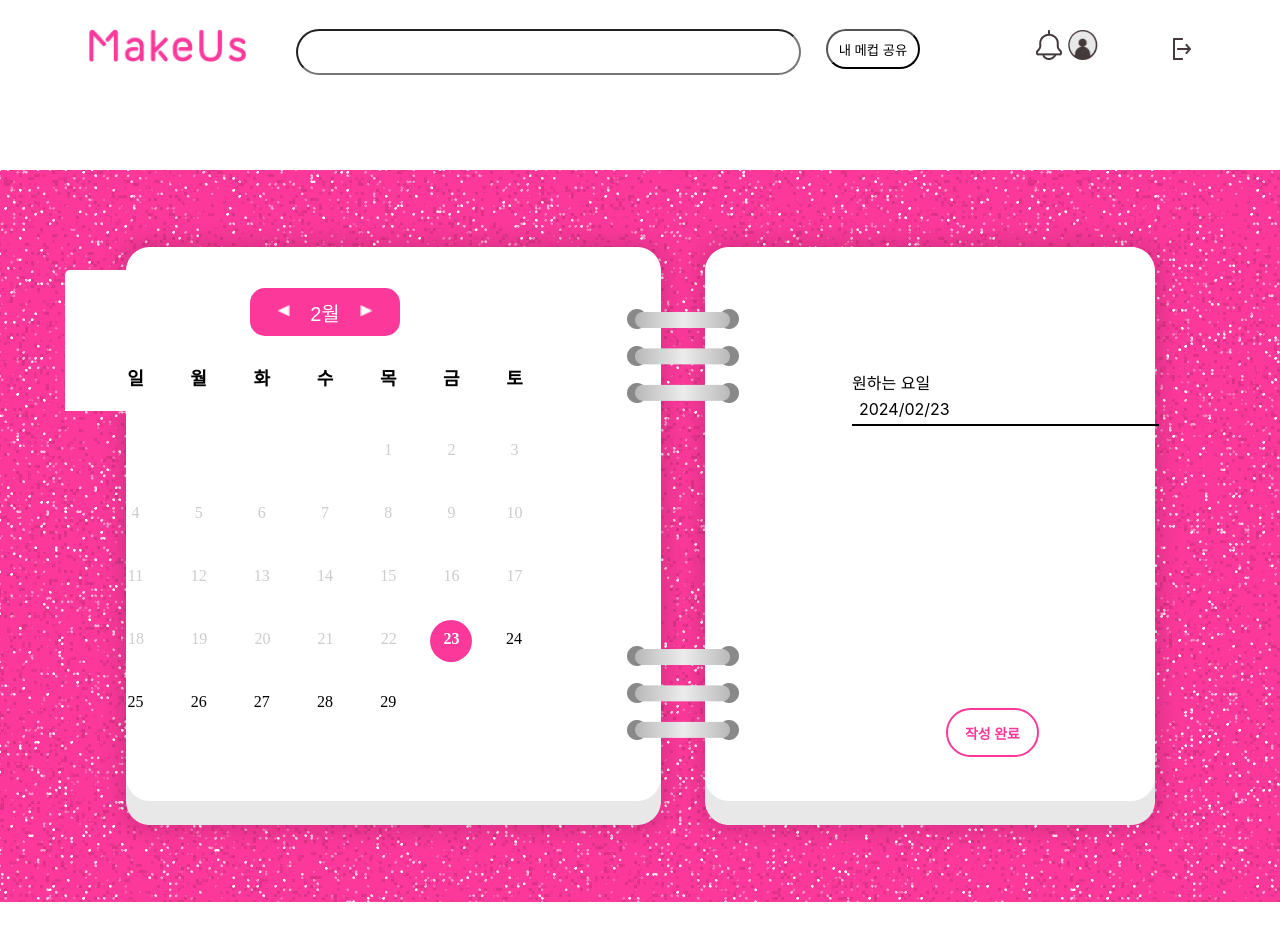
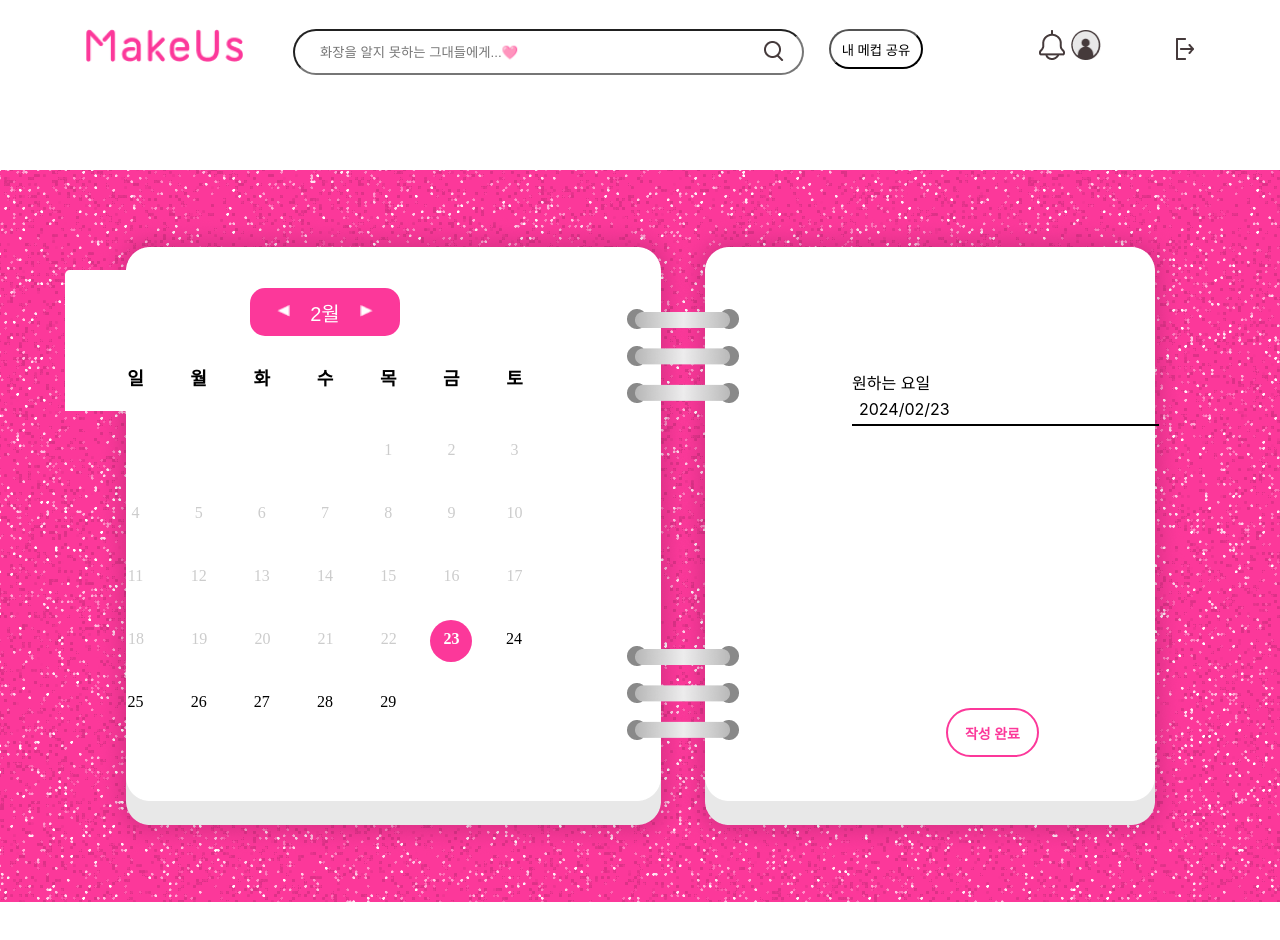
Before and after one commit to LikeLionHGU/makeup, a React (Create React App) app: page /UploadPost/1/calendar in a window 1280 px wide. Shown: the top 940 px of the page. Built offline with nearby package versions, Linux system fonts and the light colour scheme; no server answers; a web font is replaced by a local one.

Commit message:
feat : css + 검색

```diff
--- a/src/header/Header.js
+++ b/src/header/Header.js
@@ -11,7 +11,7 @@ import logout from "./image/logout.png";
 
 import styles from "./Header.module.css";
 
-export default function Header() {
+export default function Header({ search }) {
   return (
     <div className={styles.header}>
       <span className={styles.logo}>
@@ -21,7 +21,7 @@ export default function Header() {
         </Link>
       </span>
       <span id={styles.search}>
-        <Search></Search>
+        <Search search={search}></Search>
       </span>
       <span id={styles.post}>
         <Link to="/write">
--- a/src/header/Header.module.css
+++ b/src/header/Header.module.css
@@ -26,10 +26,11 @@
   border: 2px solid black;
 }
 #search input {
-  width: 497px;
+  width: 480px;
   height: 40px;
   border-radius: 40px;
   margin-right: 25px;
+  padding-left: 25px;
 }
 
 #post button {
--- a/src/header/search/Search.js
+++ b/src/header/search/Search.js
@@ -1,9 +1,14 @@
 import { useState } from "react";
 import dummy from "./dummydata.json";
+
+import ehe from "../image/ehe.png";
+
+import styles from "./Search.module.css";
+
 import { Link, useNavigate } from "react-router-dom";
 
-export default function Search() {
-  const [search, setSearch] = useState("");
+export default function Search({ search: prevSearch }) {
+  const [search, setSearch] = useState(prevSearch);
   const [member] = useState(dummy.data);
   const navigate = useNavigate();
 
@@ -11,43 +16,28 @@ export default function Search() {
     setSearch(e.target.value);
   };
 
-  // const filterResult = member.filter((p) => {
-  //   return (
-  //     p.title
-  //       .replace(" ", "")
-  //       .toLocaleLowerCase()
-  //       .includes(search.toLocaleLowerCase().replace(" ", "")) ||
-  //     p.body
-  //       .replace(" ", "")
-  //       .toLocaleLowerCase()
-  //       .includes(search.toLocaleLowerCase().replace(" ", "")) ||
-  //     p.tag
-  //       .replace(" ", "")
-  //       .toLocaleLowerCase()
-  //       .includes(search.toLocaleLowerCase().replace(" ", "")) ||
-  //     p.nickname
-  //       .replace(" ", "")
-  //       .toLocaleLowerCase()
-  //       .includes(search.toLocaleLowerCase().replace(" ", ""))
-  //   );
-  // });
-
   const handleKeyPress = (e) => {
     if (e.key === "Enter") {
       console.log({ search });
-      navigate("/searchboard", { search });
+      navigate("/searchboard", { state: { search } });
     }
   };
 
   return (
     <div>
-      <div className="content">
+      <div className={styles.content}>
+        <span className={styles.input}>
           <input
             type="text"
             value={search}
             onChange={onChange}
             onKeyDown={handleKeyPress}
+            placeholder="화장을 알지 못하는 그대들에게...🩷"
           ></input>
+          <span className={styles.image}>
+            <img src={ehe} />
+          </span>
+        </span>
       </div>
     </div>
   );
--- /dev/null
+++ b/src/header/search/Search.module.css
@@ -0,0 +1,16 @@
+.content {
+  /* display: flex; */
+}
+.input {
+  position: relative;
+}
+.input input {
+  height: 100px;
+}
+
+.content .image {
+  position: absolute;
+  right: 45px;
+  top: 0;
+  bottom: 0;
+}
--- a/src/search/SearchBoard.jsx
+++ b/src/search/SearchBoard.jsx
@@ -9,19 +9,22 @@ import styles from "./searchboard.module.css";
 
 export default function SearchBoard() {
   const navigate = useNavigate();
-  const [data, setData] = useState([]);
-  const { search } = useLocation();
+  const [data, setData] = useState();
+  const { state } = useLocation();
+  const { search } = state;
+  console.log({ search });
+
   // const {search} = state;
 
   useEffect(() => {
     // API 호출
-    fetch("https://api.zionhann.shop/app/makeup/posts/search?keyword=")
+    fetch("https://api.zionhann.shop/app/makeup/posts/search?keyword=" + search)
       .then((response) => response.json())
       .then((data) => setData(data.data));
-  }, []);
+  }, [search]);
 
   const handleContainerClick = (num) => {
-    navigate("/post/" + num);
+    navigate("/UploadPost/" + num);
   };
 
   const truncate = (str, n) => {
@@ -43,12 +46,12 @@ export default function SearchBoard() {
   //   }
   // };
 
-  if (data.length === 0) return <>loading...</>;
+  if (!data) return <>loading...</>;
 
   return (
     <div className={styles.searchboard}>
-      <Header></Header>
-      <h1>{search}</h1>
+      <Header search={search}></Header>
+      {/* <h1>{search}</h1> */}
       <div className={styles.container}>
         {[...Array(4)].map((_, colIndex) => (
           <div key={colIndex}>
@@ -56,35 +59,35 @@ export default function SearchBoard() {
               const itemIndex = rowIndex * 4 + colIndex;
               const item = data[itemIndex];
 
-              const filterResult = data.filter((p) => {
-                return (
-                  p.title
-                    .replace(" ", "")
-                    .toLocaleLowerCase()
-                    .includes(search.toLocaleLowerCase().replace(" ", "")) ||
-                  p.body
-                    .replace(" ", "")
-                    .toLocaleLowerCase()
-                    .includes(search.toLocaleLowerCase().replace(" ", "")) ||
-                  p.tag
-                    .replace(" ", "")
-                    .toLocaleLowerCase()
-                    .includes(search.toLocaleLowerCase().replace(" ", "")) ||
-                  p.nickname
-                    .replace(" ", "")
-                    .toLocaleLowerCase()
-                    .includes(search.toLocaleLowerCase().replace(" ", ""))
-                );
-              });
+              // const filterResult = data.filter((p) => {
+              //   return (
+              //     p.title
+              //       .replace(" ", "")
+              //       .toLocaleLowerCase()
+              //       .includes(search.toLocaleLowerCase().replace(" ", "")) ||
+              //     p.body
+              //       .replace(" ", "")
+              //       .toLocaleLowerCase()
+              //       .includes(search.toLocaleLowerCase().replace(" ", "")) ||
+              //     p.tag
+              //       .replace(" ", "")
+              //       .toLocaleLowerCase()
+              //       .includes(search.toLocaleLowerCase().replace(" ", "")) ||
+              //     p.nickname
+              //       .replace(" ", "")
+              //       .toLocaleLowerCase()
+              //       .includes(search.toLocaleLowerCase().replace(" ", ""))
+              //   );
+              // });
 
               if (!item) return null;
               return (
                 <div className={styles.bottom}>
-                  <h1>{search}</h1>
+                  {/* <h1>{search}</h1> */}
                   <div
                     key={item.photo_id}
                     className={styles.rect}
-                    onClick={() => handleContainerClick(item.photo_id)}
+                    onClick={() => handleContainerClick(item.postId)}
                     style={{ backgroundImage: `url(${item.imageUrl})` }}
                   >
                     <div className={styles.hoverText}>
```
Also changed, not shown: src/header/image/ehe.png (added). Lines whose indentation alone changed are shown as unchanged.
